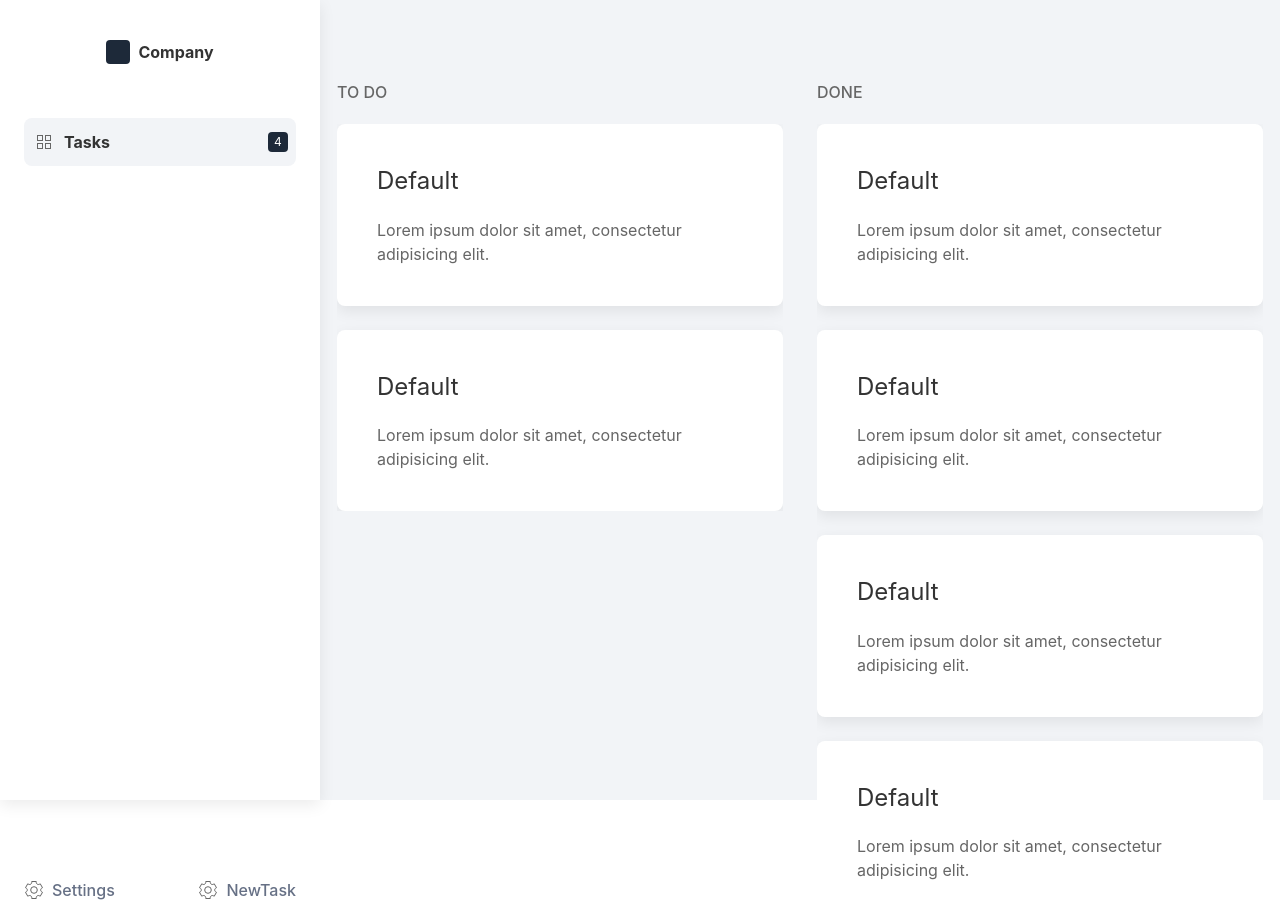
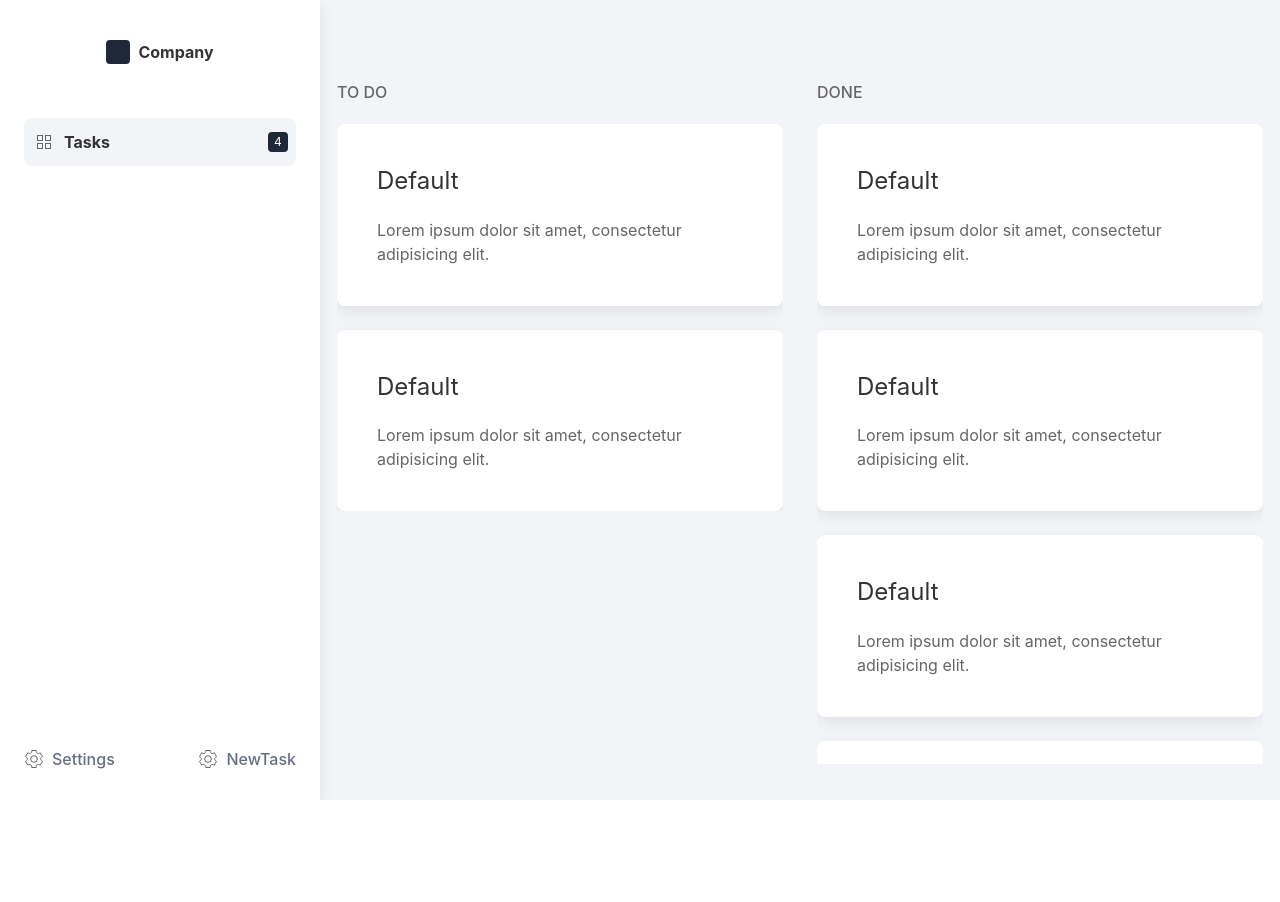
Before and after one commit to Kovriga/amonitoring, a Vue app: page / in a window 1280 px wide. After the commit the page ends 800 px from the top, so only its background shows below. Built offline with nearby package versions, Linux system fonts and the light colour scheme.

Commit message:
#3.1 правки

```diff
--- a/src/components/MainComponentToDoList.vue
+++ b/src/components/MainComponentToDoList.vue
@@ -100,7 +100,7 @@ export default class MainComponentToDoList extends Vue {
 }
 
 .to-do > div, .done > div {
-  max-height: 760px;
+  max-height: 100%;
   overflow: auto;
 }
 
--- a/src/components/NavBarToDo.vue
+++ b/src/components/NavBarToDo.vue
@@ -47,6 +47,7 @@ export default class NavBarToDo extends Vue {
 
 <style lang="scss" scoped>
 .to-do-list--nav-bar{
+  height: 100%;
   width: 272px;
   margin-top: 34px;
 }
@@ -104,8 +105,8 @@ export default class NavBarToDo extends Vue {
 }
 
 .list--nav-bar {
-  height: 760px;
   overflow: auto;
+  height: 95%;
   width: 100%;
 }
 
```
